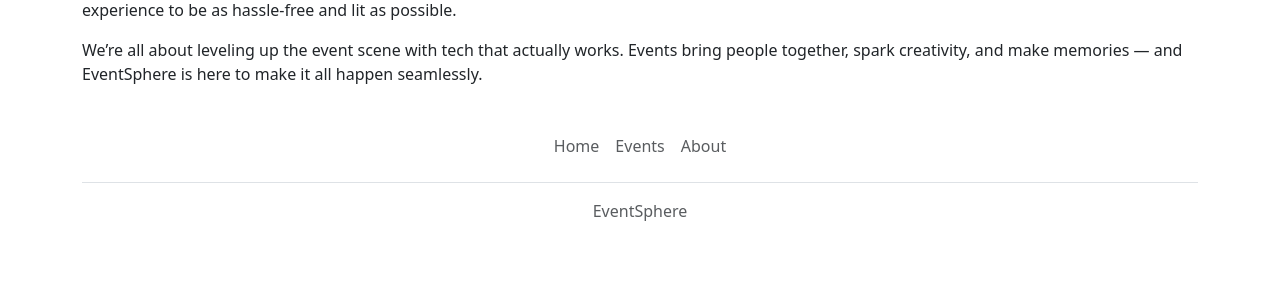
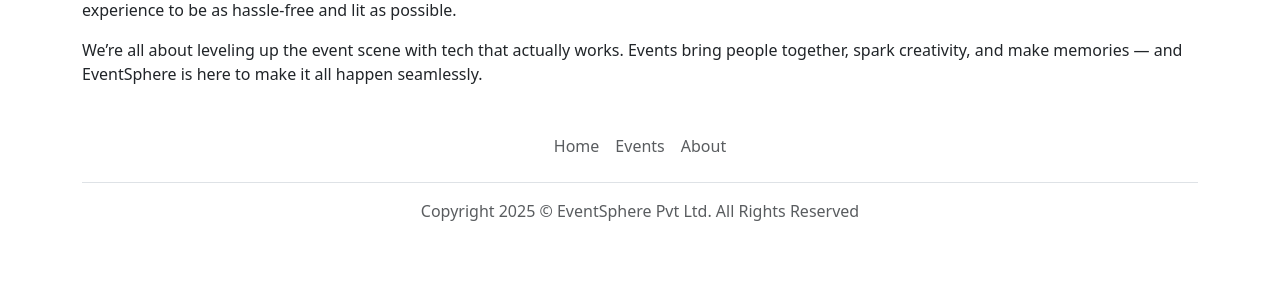
Before and after one commit to ShubhamShirsekar/EventSphere, a Django app: page /about/ in a window 1280 px wide. Shown: the part 347-647 px from the top of the page. Run offline with Django 4.2, Linux system fonts and the light colour scheme; parts of the project's set-up code (start-up, migrations or seed data) failed here and were passed over.

Commit message:
Update footer copyright notice

```diff
--- a/eventsphere/eventsphereApp/templates/base.html
+++ b/eventsphere/eventsphereApp/templates/base.html
@@ -72,7 +72,7 @@
             <a href="/about" class="nav-link px-2 text-body-secondary">About</a>
           </li>
         </ul>
-        <p class="text-center text-body-secondary">EventSphere</p>
+        <p class="text-center text-body-secondary">Copyright 2025 © EventSphere Pvt Ltd. All Rights Reserved</p>
       </footer>
     </div>
     <!-- FOOTER -->
```
